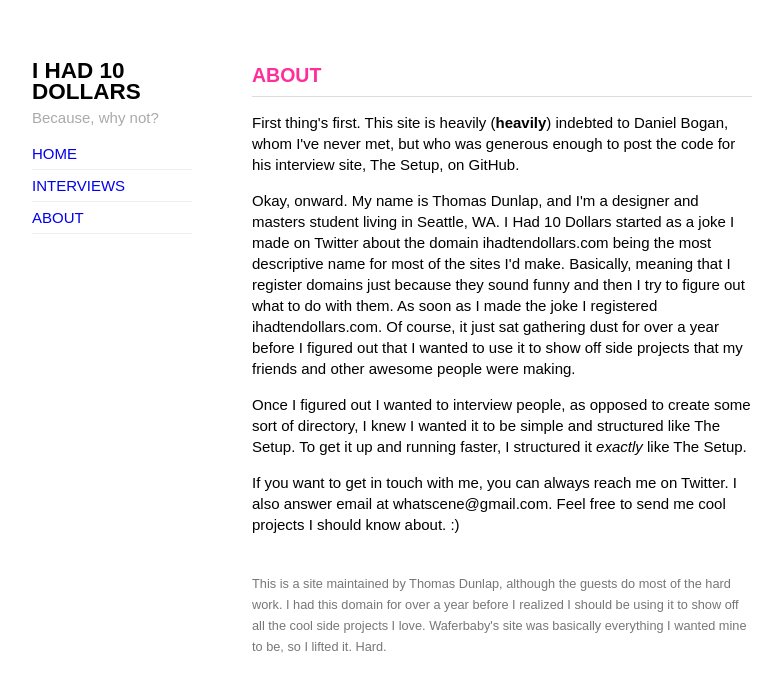
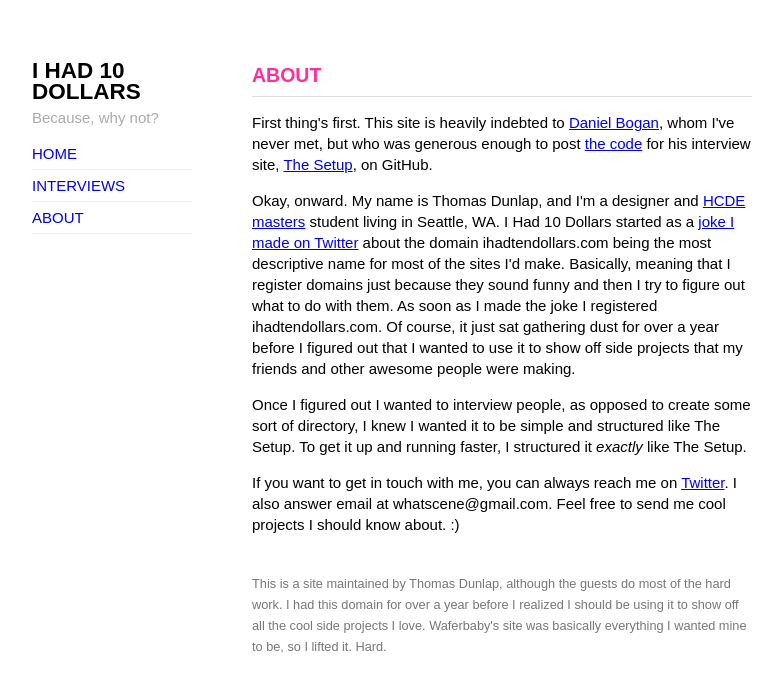
Before and after one commit to 10dollars/10dollars.github.io, a Jekyll site: the page built from about/index.html, in a window 1280 px wide. Shown: the top 692 px of the page, without its empty margins (248-1031 px from the left). Built offline with Jekyll 4.4.1, drawn with Linux system fonts in a browser that asks for light colours.

Commit message:
updating about

```diff
--- a/about/index.html
+++ b/about/index.html
@@ -4,10 +4,10 @@ title: About
 ---
 
 <h2>About</h2>
-<p>First thing's first. This site is heavily (<strong>heavily</strong>) indebted to Daniel Bogan, whom I've never met, but who was generous enough to post the code for his interview site, The Setup, on GitHub.</p>
+<p>First thing's first. This site is heavily indebted to <a href="https://twitter.com/waferbaby">Daniel Bogan</a>, whom I've never met, but who was generous enough to post <a href="https://github.com/waferbaby/usesthis">the code</a> for his interview site, <a href="http://usesthis.com">The Setup</a>, on GitHub.</p>
 
-<p> Okay, onward. My name is Thomas Dunlap, and I'm a designer and masters student living in Seattle, WA. I Had 10 Dollars started as a joke I made on Twitter about the domain ihadtendollars.com being the most descriptive name for most of the sites I'd make. Basically, meaning that I register domains just because they sound funny and then I try to figure out what to do with them. As soon as I made the joke I registered ihadtendollars.com. Of course, it just sat gathering dust for over a year before I figured out that I wanted to use it to show off side projects that my friends and other awesome people were making. </p>
+<p> Okay, onward. My name is Thomas Dunlap, and I'm a designer and <a href="http://www.hcde.washington.edu/ms">HCDE masters</a> student living in Seattle, WA. I Had 10 Dollars started as a <a href="https://twitter.com/spladow/statuses/325064162009051136">joke I made on Twitter</a> about the domain ihadtendollars.com being the most descriptive name for most of the sites I'd make. Basically, meaning that I register domains just because they sound funny and then I try to figure out what to do with them. As soon as I made the joke I registered ihadtendollars.com. Of course, it just sat gathering dust for over a year before I figured out that I wanted to use it to show off side projects that my friends and other awesome people were making. </p>
 
 <p>Once I figured out I wanted to interview people, as opposed to create some sort of directory, I knew I wanted it to be simple and structured like The Setup. To get it up and running faster, I structured it <em>exactly</em> like The Setup.</p>
 
-<p>If you want to get in touch with me, you can always reach me on Twitter. I also answer email at whatscene@gmail.com. Feel free to send me cool projects I should know about. :)</p>
+<p>If you want to get in touch with me, you can always reach me on <a href="http://twitter.com/spladow">Twitter</a>. I also answer email at whatscene@gmail.com. Feel free to send me cool projects I should know about. :)</p>
```
